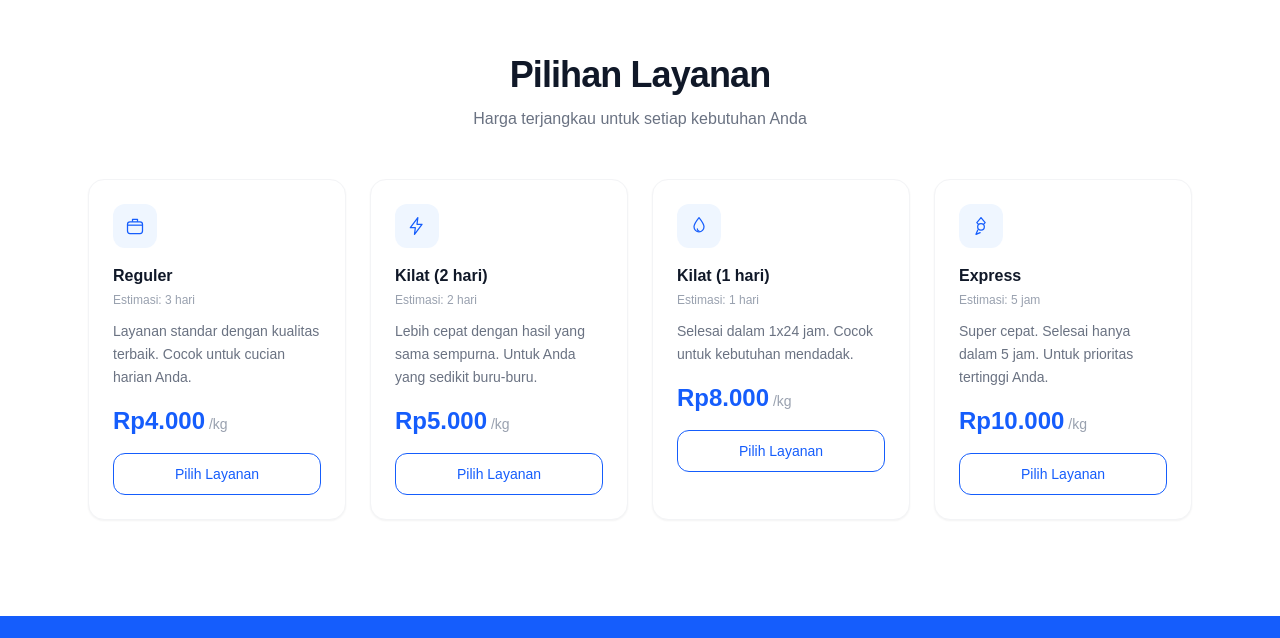
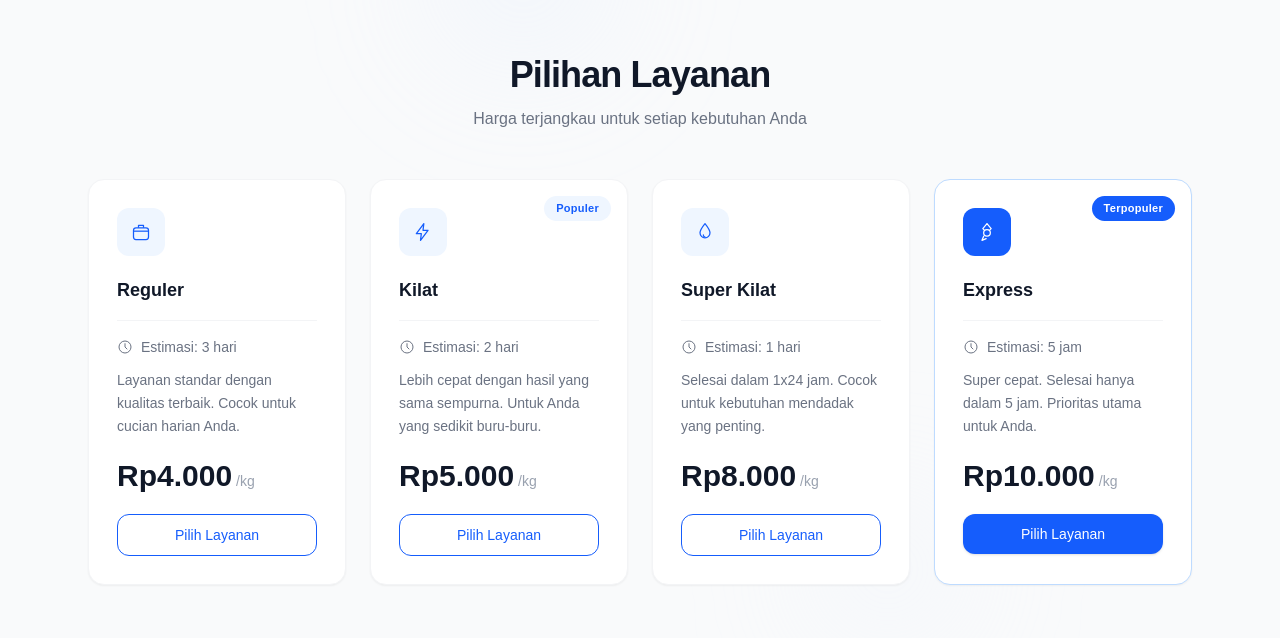
Before and after one commit to farizwebdev/MPPL, a Next.js app in the folder washtrack/: page / in a window 1280 px wide. Shown: the part 1282-1920 px from the top of the page. Built offline with nearby package versions, Linux system fonts and the light colour scheme.

Commit message:
re desain di section pilihan layanan

```diff
--- a/washtrack/src/components/landing/Services.tsx
+++ b/washtrack/src/components/landing/Services.tsx
@@ -1,4 +1,7 @@
-import { BoxIcon, LightningIcon, FireIcon, RocketIcon } from "./Icons";
+"use client";
+
+import { useEffect, useRef, useState } from "react";
+import { BoxIcon, LightningIcon, FireIcon, RocketIcon, ClockIcon } from "./Icons";
 
 const services = [
   {
@@ -12,18 +15,19 @@ const services = [
   {
     id: "KILAT_2",
     icon: LightningIcon,
-    name: "Kilat (2 hari)",
+    name: "Kilat",
     duration: "2 hari",
     price: 5000,
     desc: "Lebih cepat dengan hasil yang sama sempurna. Untuk Anda yang sedikit buru-buru.",
+    tag: "Populer",
   },
   {
     id: "KILAT_1",
     icon: FireIcon,
-    name: "Kilat (1 hari)",
+    name: "Super Kilat",
     duration: "1 hari",
     price: 8000,
-    desc: "Selesai dalam 1x24 jam. Cocok untuk kebutuhan mendadak.",
+    desc: "Selesai dalam 1x24 jam. Cocok untuk kebutuhan mendadak yang penting.",
   },
   {
     id: "EXPRESS",
@@ -31,7 +35,9 @@ const services = [
     name: "Express",
     duration: "5 jam",
     price: 10000,
-    desc: "Super cepat. Selesai hanya dalam 5 jam. Untuk prioritas tertinggi Anda.",
+    desc: "Super cepat. Selesai hanya dalam 5 jam. Prioritas utama untuk Anda.",
+    tag: "Terpopuler",
+    featured: true,
   },
 ];
 
@@ -39,10 +45,129 @@ function formatPrice(amount: number) {
   return `Rp${amount.toLocaleString("id-ID")}`;
 }
 
+function ServiceCard({
+  svc,
+  index,
+  visible,
+}: {
+  svc: (typeof services)[0];
+  index: number;
+  visible: boolean;
+}) {
+  const Icon = svc.icon;
+
+  return (
+    <div
+      className={`group relative rounded-2xl border bg-white p-7 shadow-xs transition-all duration-500 ${
+        svc.featured
+          ? "border-blue-200 shadow-sm hover:shadow-md"
+          : "border-gray-100 hover:border-gray-200 hover:shadow-sm"
+      } ${
+        visible
+          ? "translate-y-0 opacity-100"
+          : "translate-y-8 opacity-0"
+      }`}
+      style={{ transitionDelay: `${index * 120}ms` }}
+    >
+      {/* Tag badge */}
+      {svc.tag && (
+        <span
+          className={`absolute top-4 right-4 rounded-full px-3 py-1 text-[11px] font-semibold tracking-wide ${
+            svc.featured
+              ? "bg-blue-600 text-white"
+              : "bg-blue-50 text-blue-600"
+          }`}
+        >
+          {svc.tag}
+        </span>
+      )}
+
+      {/* Icon */}
+      <div
+        className={`flex h-12 w-12 items-center justify-center rounded-xl transition-all duration-300 ${
+          svc.featured
+            ? "bg-blue-600 text-white group-hover:bg-blue-700"
+            : "bg-blue-50 text-blue-600 group-hover:bg-blue-600 group-hover:text-white"
+        }`}
+      >
+        <Icon className="h-5 w-5" />
+      </div>
+
+      {/* Service name */}
+      <h3 className="mt-5 text-lg font-bold text-gray-900">{svc.name}</h3>
+
+      {/* Divider */}
+      <div className="my-4 h-px bg-gray-100" />
+
+      {/* Duration */}
+      <div className="flex items-center gap-2 text-sm text-gray-500">
+        <ClockIcon className="h-4 w-4" />
+        <span>Estimasi: {svc.duration}</span>
+      </div>
+
+      {/* Description */}
+      <p className="mt-3 text-sm leading-relaxed text-gray-500">
+        {svc.desc}
+      </p>
+
+      {/* Price */}
+      <div className="mt-5">
+        <span className="text-3xl font-bold text-gray-900">
+          {formatPrice(svc.price)}
+        </span>
+        <span className="ml-1 text-sm text-gray-400">/kg</span>
+      </div>
+
+      {/* CTA */}
+      <a
+        href="/tracking"
+        className={`mt-5 flex w-full items-center justify-center rounded-xl py-2.5 text-sm font-medium transition-all ${
+          svc.featured
+            ? "bg-blue-600 text-white shadow-sm hover:bg-blue-700"
+            : "border border-blue-600 text-blue-600 hover:bg-blue-600 hover:text-white"
+        }`}
+      >
+        Pilih Layanan
+      </a>
+    </div>
+  );
+}
+
 export default function Services() {
+  const sectionRef = useRef<HTMLElement>(null);
+  const [visible, setVisible] = useState(false);
+
+  useEffect(() => {
+    const el = sectionRef.current;
+    if (!el) return;
+
+    const observer = new IntersectionObserver(
+      ([entry]) => {
+        if (entry.isIntersecting) {
+          setVisible(true);
+          observer.disconnect();
+        }
+      },
+      { threshold: 0.15 }
+    );
+
+    observer.observe(el);
+    return () => observer.disconnect();
+  }, []);
+
   return (
-    <section id="services" className="bg-white py-16 sm:py-24">
-      <div className="mx-auto max-w-6xl px-4 sm:px-6">
+    <section
+      id="services"
+      ref={sectionRef}
+      className="relative overflow-hidden bg-gray-50 py-16 sm:py-24"
+    >
+      {/* Background decoration */}
+      <div className="pointer-events-none absolute inset-0">
+        <div className="absolute -top-20 left-1/3 h-48 w-48 rounded-full bg-blue-100/20 blur-3xl" />
+        <div className="absolute bottom-10 right-1/4 h-36 w-36 rounded-full bg-blue-50/30 blur-3xl" />
+      </div>
+
+      <div className="relative mx-auto max-w-6xl px-4 sm:px-6">
         <div className="text-center">
           <h2 className="text-3xl font-bold tracking-tight text-gray-900 sm:text-4xl">
             Pilihan Layanan
@@ -53,39 +178,14 @@ export default function Services() {
         </div>
 
         <div className="mt-12 grid gap-6 sm:grid-cols-2 lg:grid-cols-4">
-          {services.map((svc) => {
-            const Icon = svc.icon;
-            return (
-              <div
-                key={svc.id}
-                className="group rounded-2xl border border-gray-100 bg-white p-6 shadow-xs transition-all hover:-translate-y-0.5 hover:border-blue-100 hover:shadow-sm"
-              >
-                <div className="flex h-11 w-11 items-center justify-center rounded-xl bg-blue-50 text-blue-600 transition-colors group-hover:bg-blue-600 group-hover:text-white">
-                  <Icon className="h-5 w-5" />
-                </div>
-                <h3 className="mt-4 font-bold text-gray-900">{svc.name}</h3>
-                <p className="mt-1 text-xs text-gray-400">
-                  Estimasi: {svc.duration}
-                </p>
-                <p className="mt-3 text-sm leading-relaxed text-gray-500">
-                  {svc.desc}
-                </p>
-                <p className="mt-4 text-2xl font-bold text-blue-600">
-                  {formatPrice(svc.price)}
-                  <span className="text-sm font-normal text-gray-400">
-                    {" "}
-                    /kg
-                  </span>
-                </p>
-                <a
-                  href="/tracking"
-                  className="mt-4 flex w-full items-center justify-center rounded-xl border border-blue-600 py-2.5 text-sm font-medium text-blue-600 transition-all hover:bg-blue-600 hover:text-white"
-                >
-                  Pilih Layanan
-                </a>
-              </div>
-            );
-          })}
+          {services.map((svc, i) => (
+            <ServiceCard
+              key={svc.id}
+              svc={svc}
+              index={i}
+              visible={visible}
+            />
+          ))}
         </div>
       </div>
     </section>
```
